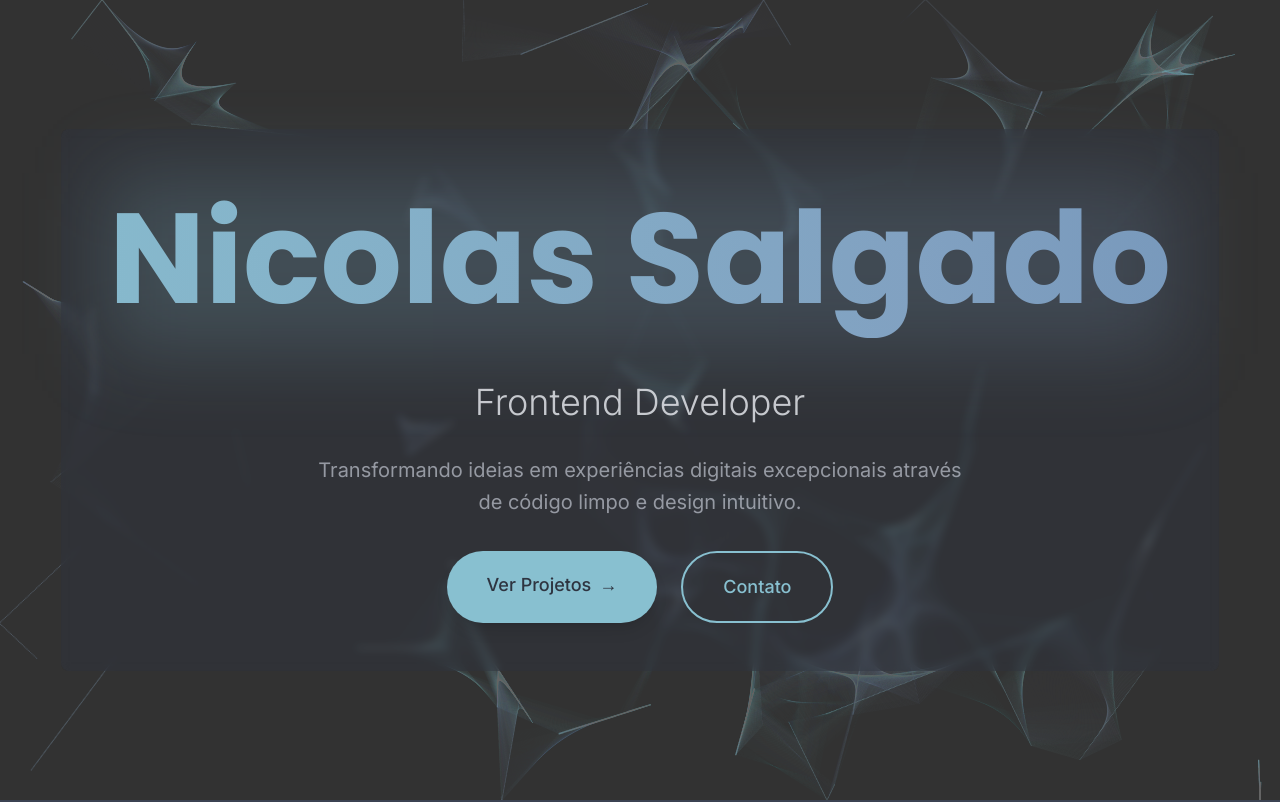
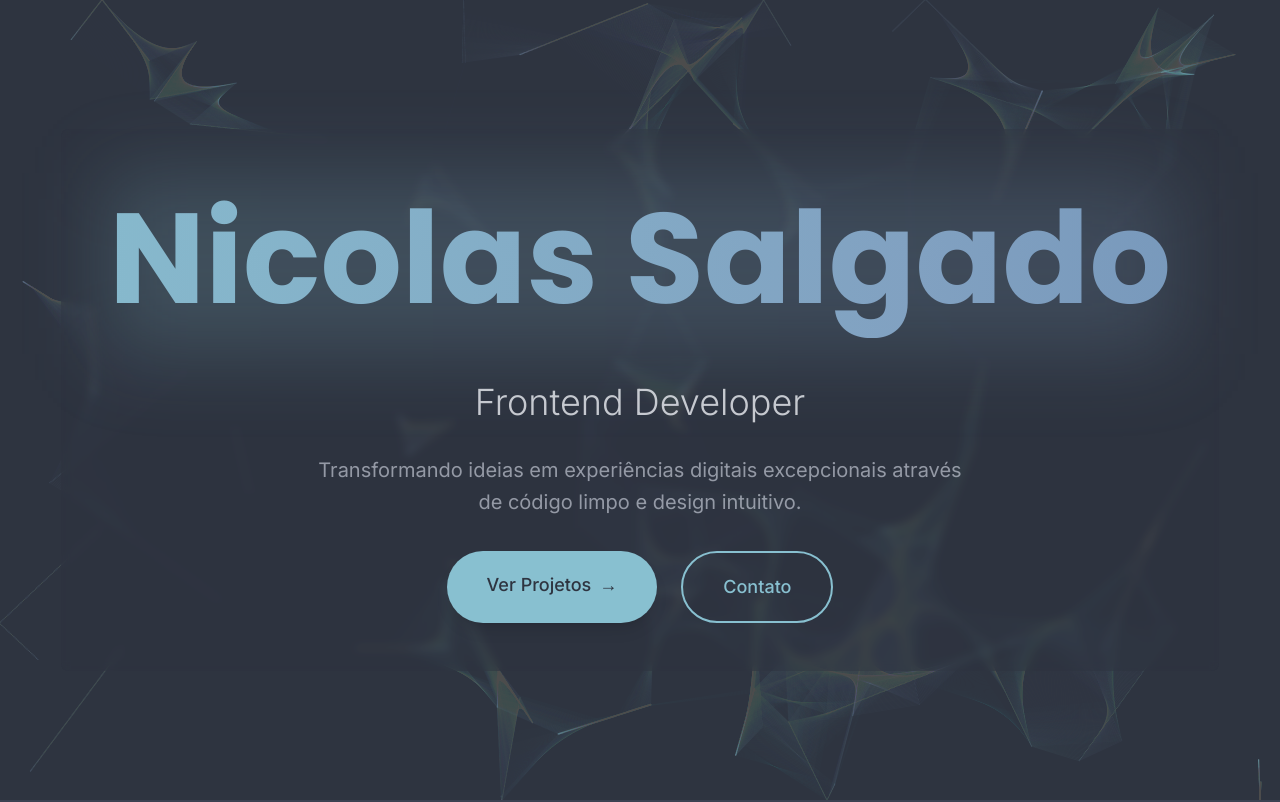
Before and after one commit to nsalgado2000/portfolio-nsalgado, a Next.js app: page / in a window 1280 px wide. Shown: the top 802 px of the page. Built offline with nearby package versions, Linux system fonts and the light colour scheme.

Commit message:
style: set background color for MatrixRain component and update canvas styling

```diff
--- a/src/app/components/MatrixRain.jsx
+++ b/src/app/components/MatrixRain.jsx
@@ -15,6 +15,8 @@ const MatrixRain = () => {
     };
 
     resizeCanvas();
+    ctx.fillStyle = '#2E3440';
+    ctx.fillRect(0, 0, canvas.width, canvas.height);
     window.addEventListener('resize', resizeCanvas);
 
     const particleCount = Math.floor((canvas.width * canvas.height) / 15000);
@@ -82,6 +84,7 @@ const MatrixRain = () => {
       });
     }
 
+    draw();
     const interval = setInterval(draw, 50);
 
     return () => {
@@ -93,7 +96,7 @@ const MatrixRain = () => {
   return (
     <canvas
       ref={canvasRef}
-      className="fixed top-0 left-0 w-full h-full -z-10"
+      className="fixed top-0 left-0 w-full h-full -z-10 bg-[#2E3440]"
     />
   );
 };
```
